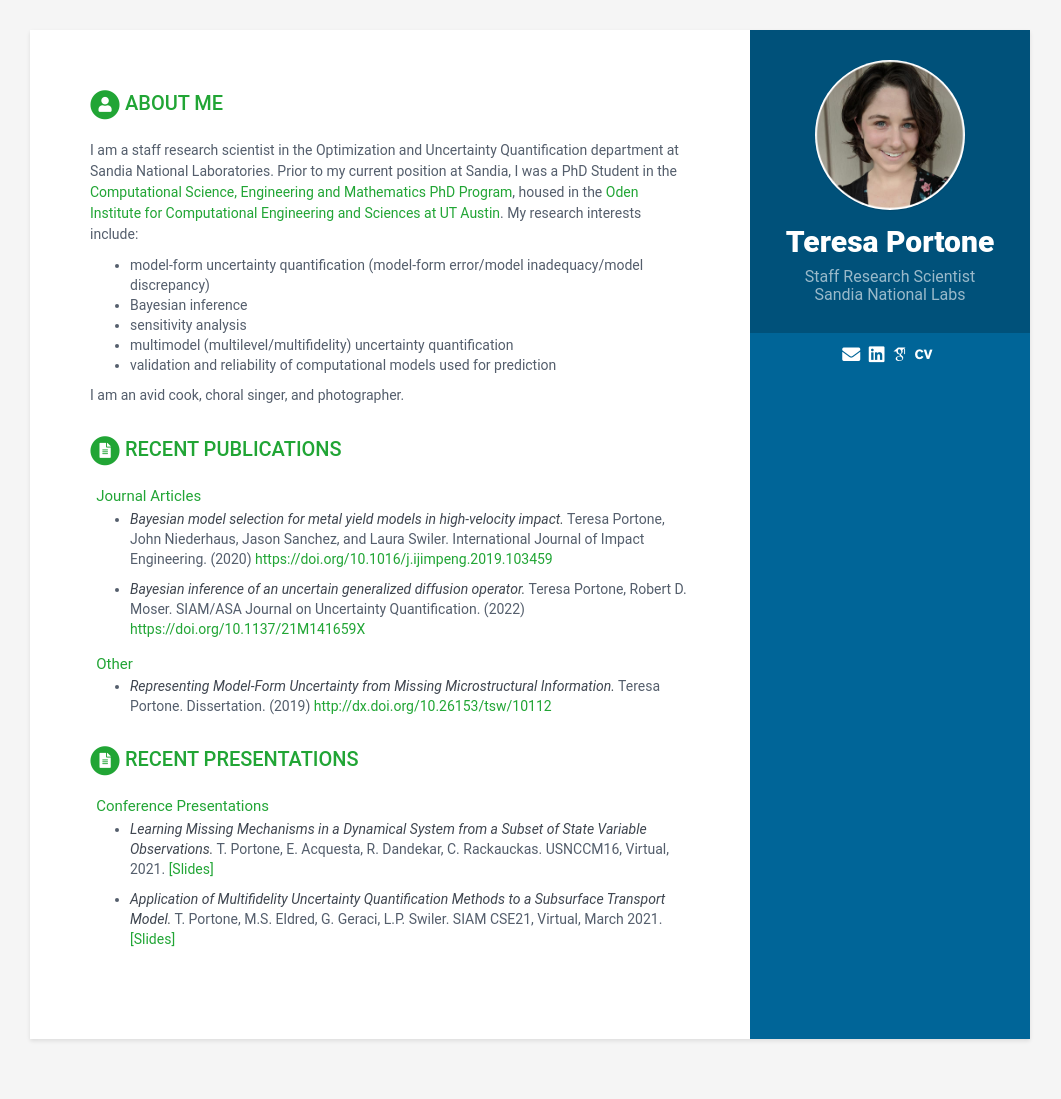
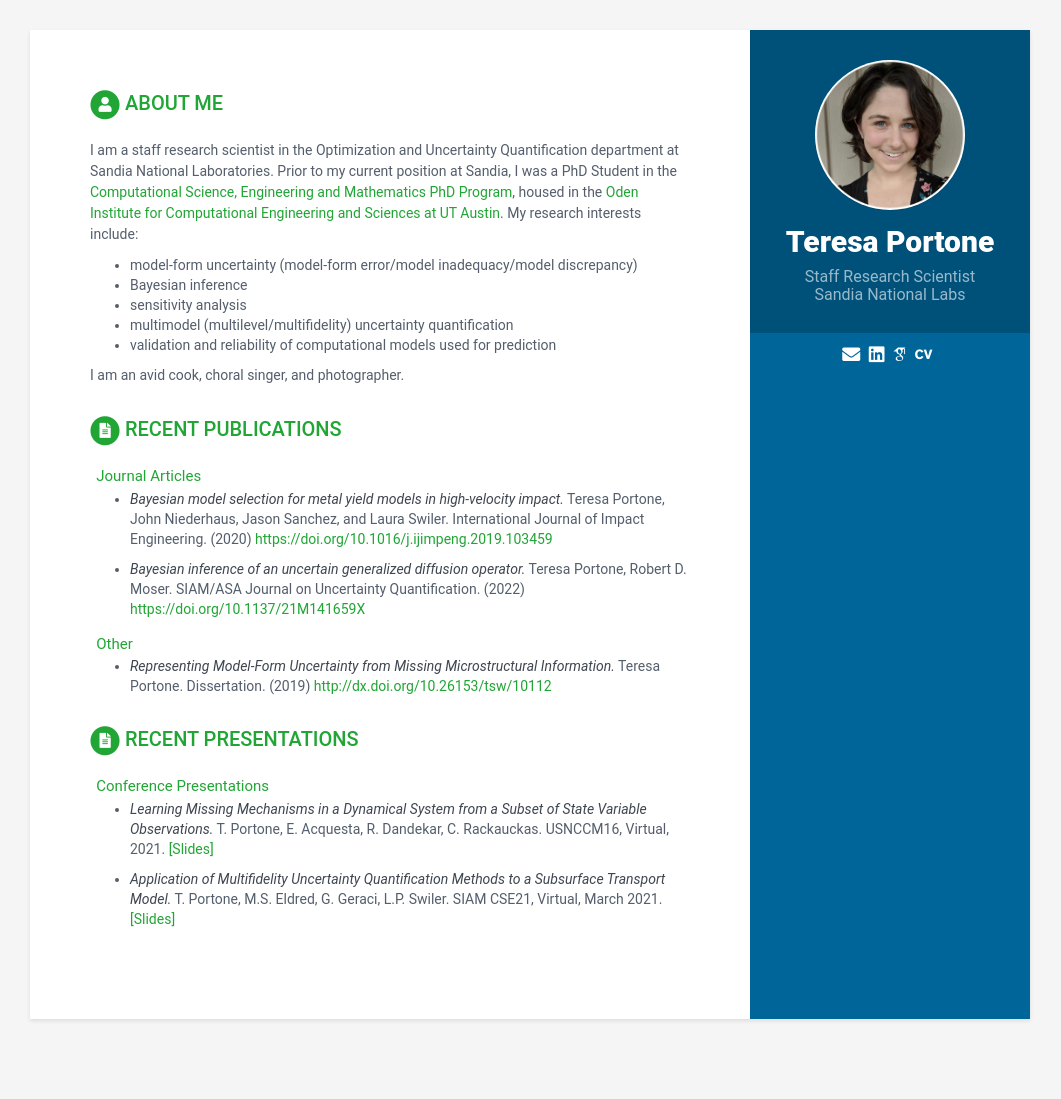
Before and after one commit to teresaportone/teresaportone.github.io, a Jekyll site: the page built from index.html, in a window 1280 px wide. Shown: the whole page, without its empty margins (110-1171 px from the left). Built offline with Jekyll 4.4.1, drawn with Linux system fonts in a browser that asks for light colours; some web fonts are replaced.

Commit message:
Shortened further

```diff
--- a/_data/data.yml
+++ b/_data/data.yml
@@ -20,7 +20,7 @@ career-profile:
     title: About Me
     details: |
       I am a staff research scientist in the Optimization and Uncertainty Quantification department at Sandia National Laboratories. Prior to my current position at Sandia, I was a PhD Student in the [Computational Science, Engineering and Mathematics PhD Program](https://www.oden.utexas.edu/graduate-studies/), housed in the [Oden Institute for Computational Engineering and Sciences at UT Austin](https://www.oden.utexas.edu/). My research interests include:
-        - model-form uncertainty quantification (model-form error/model inadequacy/model discrepancy)
+        - model-form uncertainty (model-form error/model inadequacy/model discrepancy)
         - Bayesian inference
         - sensitivity analysis
         - multimodel (multilevel/multifidelity) uncertainty quantification
```
